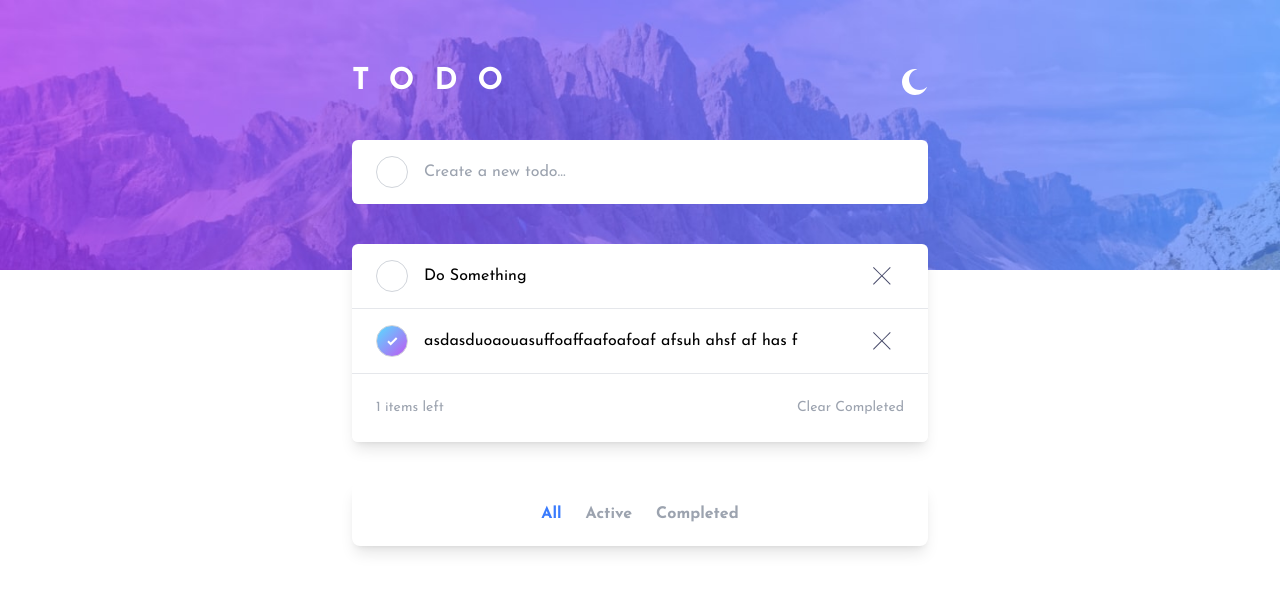
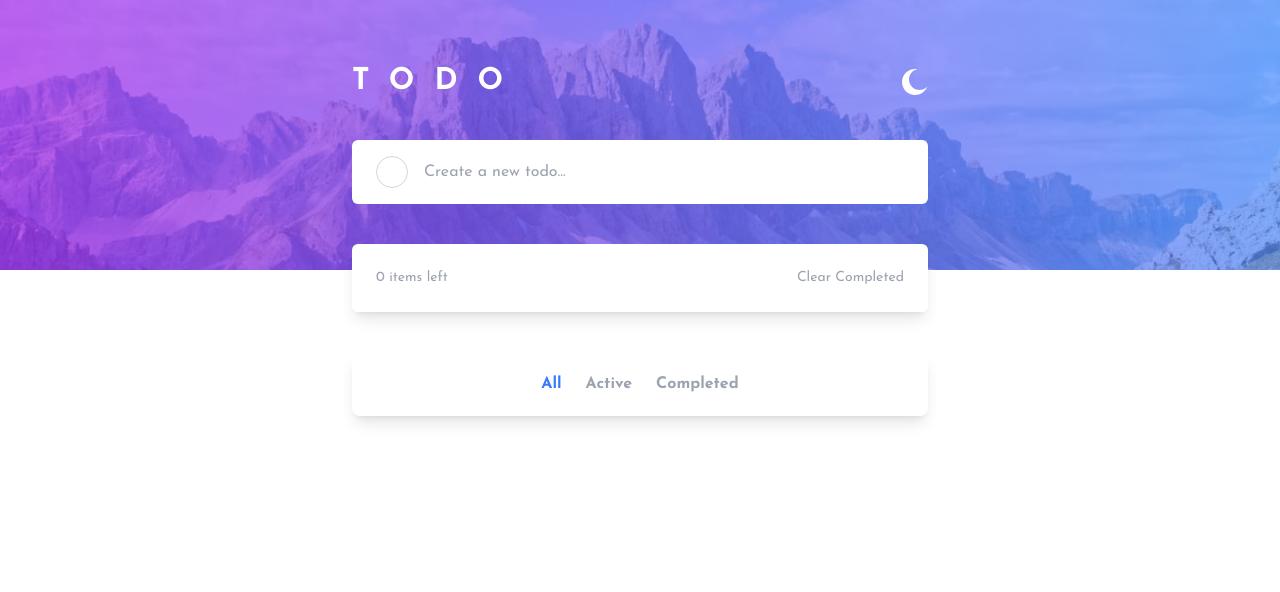
Before and after one commit to nikagoci/todo-advanced, a React (Vite) app: page / in a window 1280 px wide. Shown: the top 592 px of the page. Built offline with nearby package versions, Linux system fonts and the light colour scheme.

Commit message:
adding todos to local storage for persistent data

```diff
--- a/src/App.tsx
+++ b/src/App.tsx
@@ -1,4 +1,4 @@
-import { useState } from 'react'
+import { useEffect, useState } from 'react'
 
 import CreateTodo from './components/CreateTodo'
 import Navbar from './components/Navbar'
@@ -7,27 +7,21 @@
 import Background from './components/Background'
 import useTheme from './hooks/useTheme'
 
-const fakeTodos: Todo[] = [
-  {
-    title: "Do Something",
-    state: "active",
-    id: "1"
-  },
-  {
-    title: "asdasduoaouasuffoaffaafoafoaf afsuh ahsf af has f",
-    state: "completed",
-    id: "2"
-  }
-]
-
 const App = () => {
-  const [todos, setTodos] = useState(fakeTodos)
+  const [todos, setTodos] = useState<Todo[]>(() => {
+    const storedTodos = localStorage.getItem("todos");
+    return storedTodos ? JSON.parse(storedTodos) : [];
+  });
   const [curActive, setCurActive] = useState<ActiveStatus>("all")
   const { theme, setTheme } = useTheme()
 
   const getActiveStatus = (active: ActiveStatus) => {
     setCurActive(active)
   }
+
+  useEffect(() => {
+    localStorage.setItem("todos", JSON.stringify(todos))
+  }, [todos])
 
   return (
     <section className="w-full min-h-screen dark:bg-[hsl(235,21%,11%)] absolute -z-20">
--- a/src/components/CreateTodo.tsx
+++ b/src/components/CreateTodo.tsx
@@ -18,13 +18,15 @@
         e.preventDefault();
 
         if (value.length > 0) {
+            const uniqueId = uuidv4()
+
             setTodos((prev) => {
                 return [
                     ...prev,
                     {
                         title: value,
                         state: isChecked ? "completed" : "active",
-                        id: uuidv4(),
+                        id: uniqueId,
                     },
                 ];
             });
```
